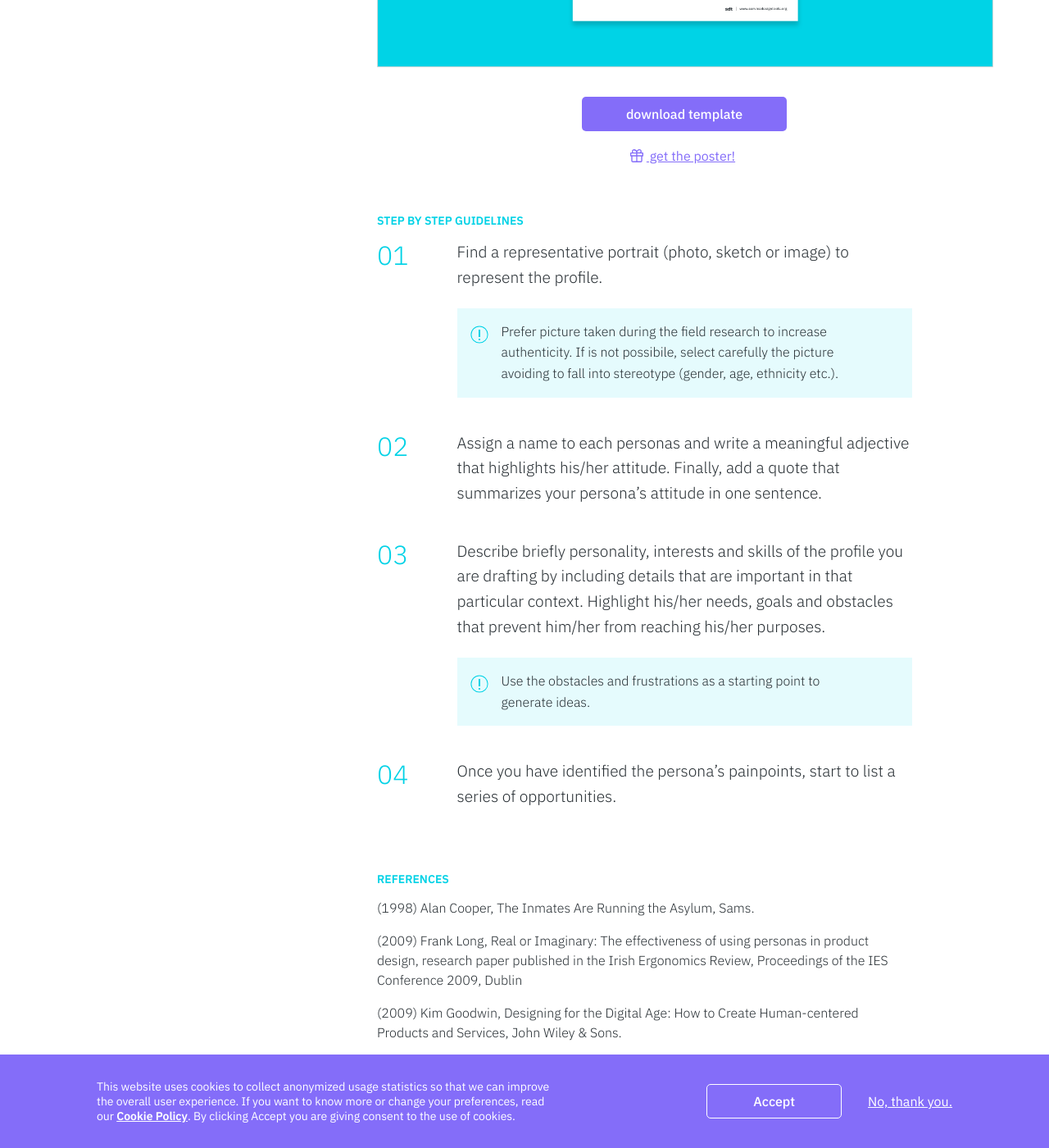
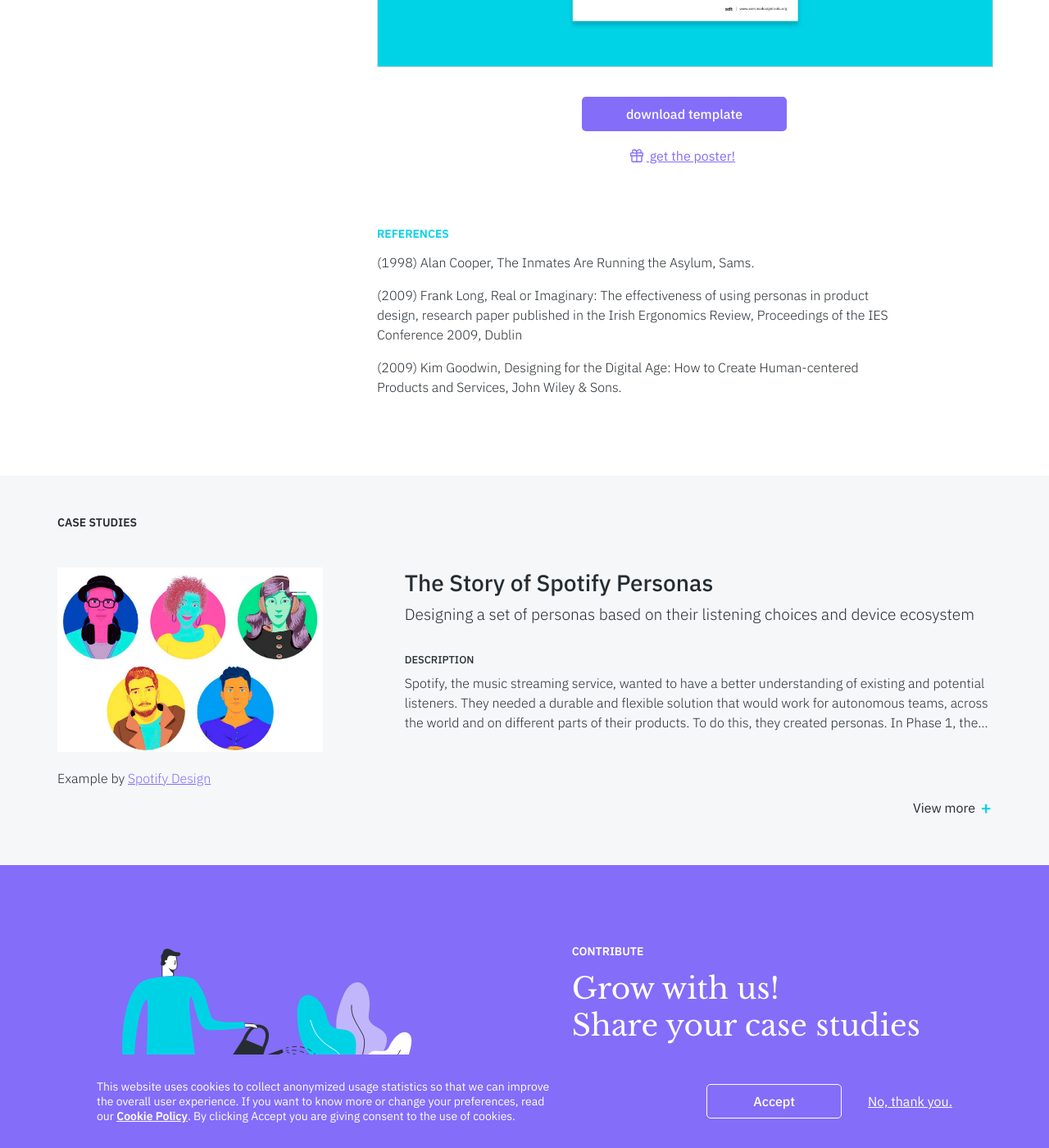
Before and after one commit to service-design-tools/sdt-website, a Jekyll site: the page built from _tools/personas.md, in a window 1280 px wide and 1400 px high, scrolled down 1707 px. Shown: the whole window at 82% size. Built offline with Jekyll 4.4.1, drawn with Linux system fonts in a browser that asks for light colours; some of the changed text lies outside the part shown.

Commit message:
Update tool “personas”

```diff
--- a/_tools/personas.md
+++ b/_tools/personas.md
@@ -44,8 +44,7 @@
     - User Scenarios
     - User Stories
     - Journey Map
-  tutorials:
-    - How to improve an existing service experience?
+  tutorials: []
 use: Remember who you design for and get inspired by their specific life and
   challenges.
 reminder: "Avoid enriching their descriptions with details that are not relevant
@@ -54,22 +53,7 @@
   file: /assets/images/uploads/personas_template.pdf
   image: /assets/images/uploads/personas-preview.jpg
 poster: /assets/images/uploads/personas_poster.pdf
-guidelines:
-  - step: Find a representative portrait (photo, sketch or image) to represent the
-      profile.
-    warning: Prefer picture taken during the field research to increase
-      authenticity. If is not possibile, select carefully the picture avoiding
-      to fall into stereotype (gender, age, ethnicity etc.).
-  - step: Assign a name to each personas and write a meaningful adjective that
-      highlights his/her attitude. Finally, add a quote that summarizes your
-      persona's attitude in one sentence.
-  - step: Describe briefly personality, interests and skills of the profile you are
-      drafting by including details that are important in that particular
-      context. Highlight his/her needs, goals and obstacles that prevent him/her
-      from reaching his/her purposes.
-    warning: Use the obstacles and frustrations as a starting point to generate ideas.
-  - step: Once you have identified the persona's painpoints, start to list a series
-      of opportunities.
+guidelines: []
 references:
   - name: (1998) Alan Cooper, The Inmates Are Running the Asylum, Sams.
   - name: "(2009) Frank Long, Real or Imaginary: The effectiveness of using personas
```
